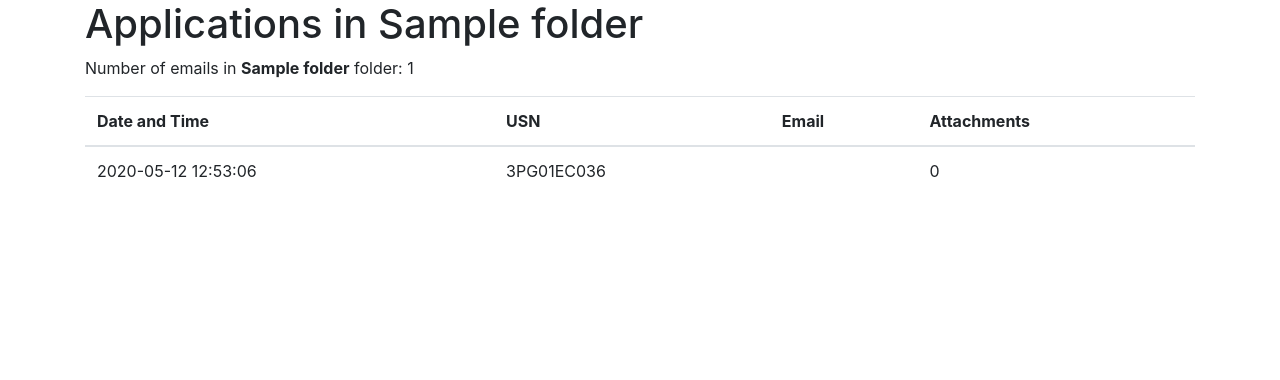
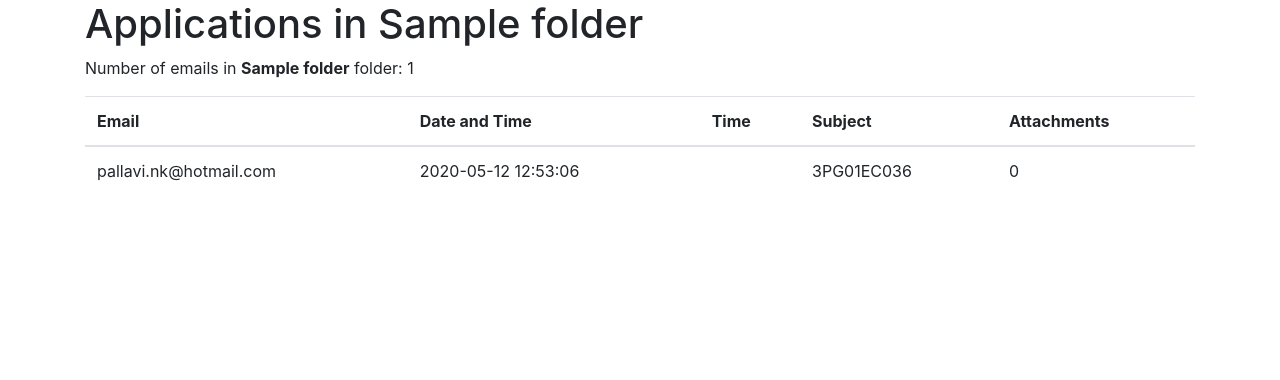
Before and after one commit to satish-annigeri/flask_examdocs, a Flask app: template application/templates/exdocs/dashboard.html in a window 1280 px wide. Shown: the part 101-481 px from the top of the page. Run offline with Flask 2, Linux system fonts and the light colour scheme; data comes from the database, SQL or seed files in the repository; the template is opened without the code that fills it: values that come from a table or form of the project are taken from there, most other values are stand-ins (such as "Sample title", 1, 10 or a date in 2020); some libraries are stand-ins or nearby versions.

Commit message:
Modified application/exdocs.py and exdocs/dashboard

```diff
--- a/application/templates/exdocs/dashboard.html
+++ b/application/templates/exdocs/dashboard.html
@@ -5,18 +5,20 @@
 <div>
     <table class="table">
         <thead>
+            <th scope="col">Email</th>
             <th scope="col">Date and Time</th>
-            <th scope="col">USN</th>
-            <th scope="col">Email</th>
+            <th scope="col">Time</th>
+            <th scope="col">Subject</th>
             <th scope="col">Attachments</th>
         </thead>
         <tbody>
             {% for msg in messages %}
                 <tr>
-                    <td>{{ msg.date }}</td>
-                    <td>{{ msg.subject }}</td>
-                    <td>{{msg.from_}}</td>
-                    <td>{{msg.attachments | count}}</td>
+                    <td>{{ msg['email_from'] }}</td>
+                    <td>{{ msg['date'] }}</td>
+                    <td>{{ msg['time'] }}</td>
+                    <td>{{ msg['subject'] }}</td>
+                    <td>{{ msg['attachment_fnames'] | count }}</td>
                 </tr>
             {% endfor %}
         </tbody>
```
Also changed, not shown: application/exdocs.py (+4 -4 lines).
